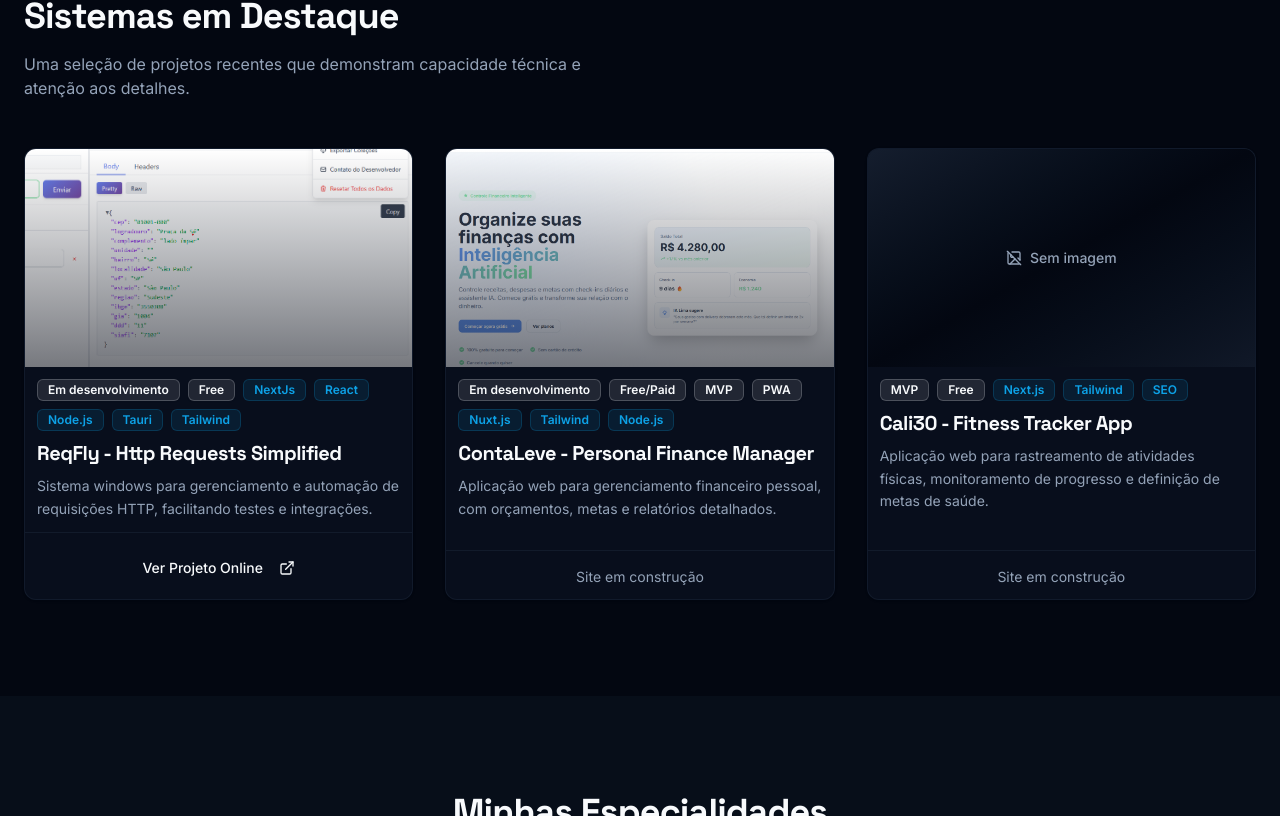
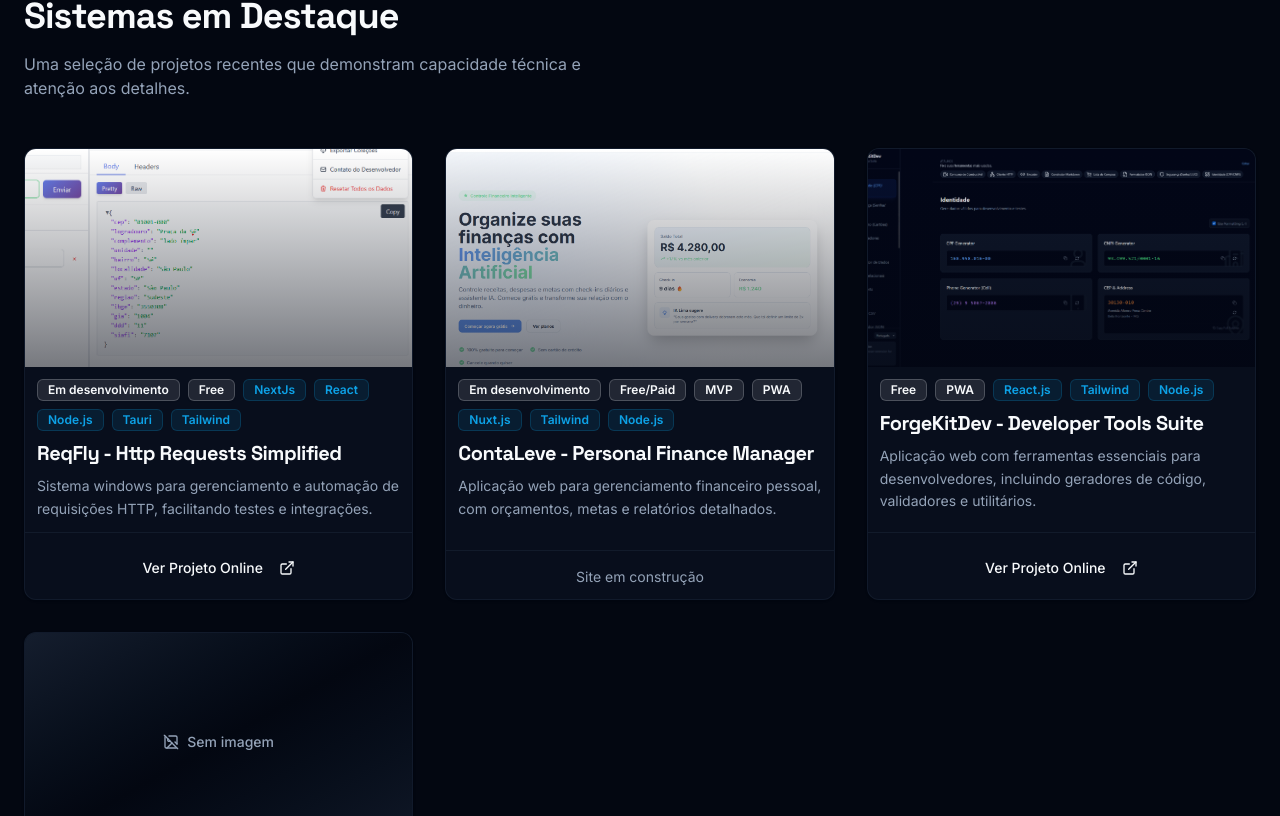
Before and after one commit to daquadra/mscodify, a Next.js app: page / in a window 1280 px wide. Shown: the part 884-1700 px from the top of the page. Built offline with nearby package versions, Linux system fonts and the light colour scheme; no server answers.

Commit message:
fix: Adicionar novo sistema na lista

```diff
--- a/data/projects.ts
+++ b/data/projects.ts
@@ -26,12 +26,21 @@
     link: "#",
   },
   {
+    title: "ForgeKitDev - Developer Tools Suite",
+    description:
+      "Aplicação web com ferramentas essenciais para desenvolvedores, incluindo geradores de código, validadores e utilitários.",
+    image: "/generated_images/banner_forgekitdev.png",
+    tags: ["React.js", "Tailwind", "Node.js"],
+    badges: ["Free", "PWA"],
+    link: "https://forgekitdev.mscodify.dev.br/",
+  },
+  {
     title: "Cali30 - Fitness Tracker App",
     description:
       "Aplicação web para rastreamento de atividades físicas, monitoramento de progresso e definição de metas de saúde.",
     image: "",
-    tags: ["Next.js", "Tailwind", "SEO"],
-    badges: ["MVP", "Free"],
+    tags: ["React.js", "Tailwind"],
+    badges: ["Em desenvolvimento", "Free"],
     link: "#",
   },
 ];
```
Also changed, not shown: public/generated_images/banner_forgekitdev.png (added).
